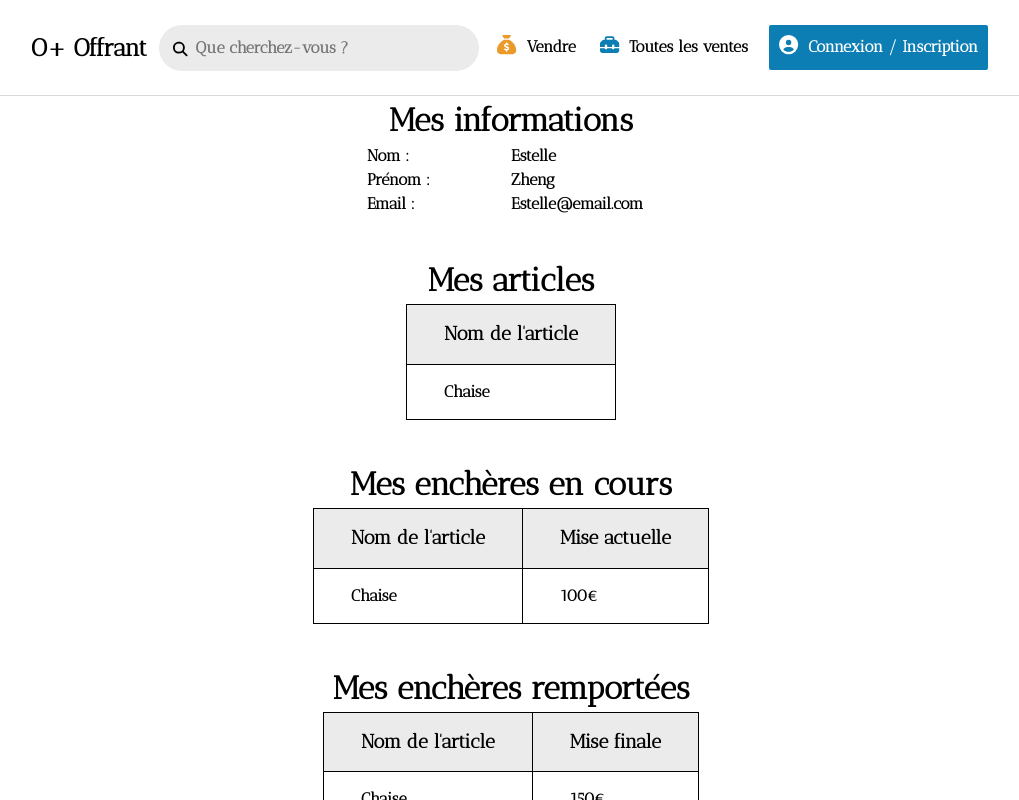
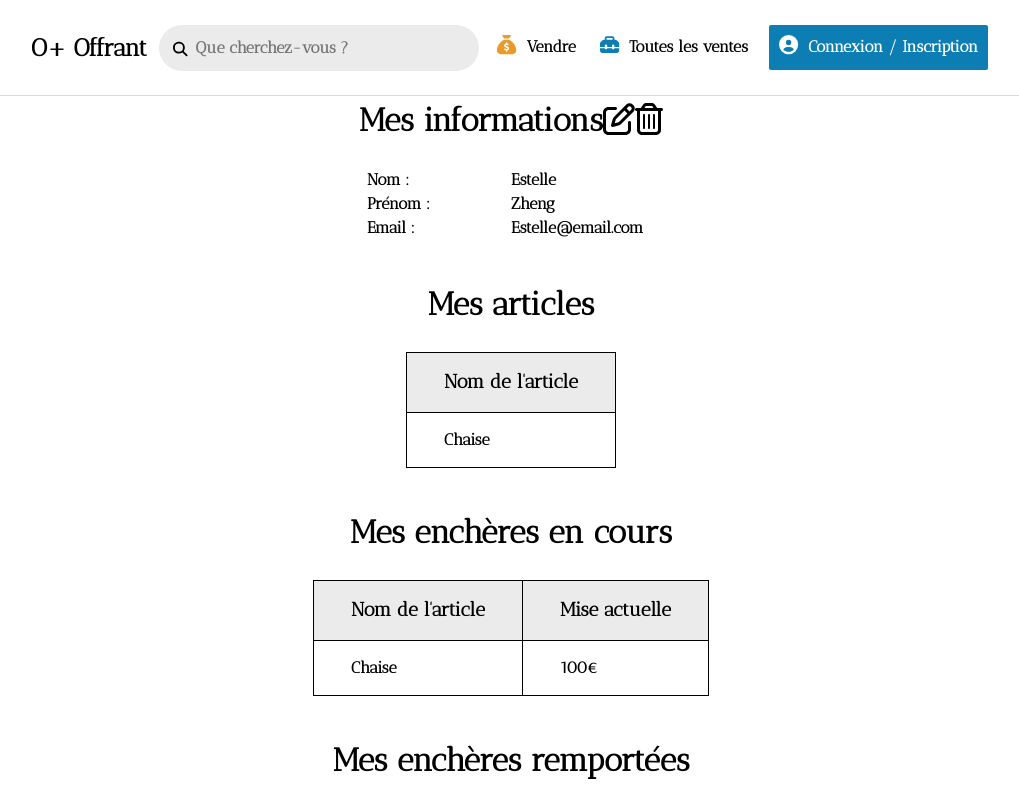
Before and after one commit to Ld-monkey/o-plus-offrant-front-end, a React (Vite) app: page /utilisateur/profil in a window 1280 px wide. Shown: the top 800 px of the page, without its empty margins (129-1148 px from the left). Built offline with nearby package versions, Linux system fonts and the light colour scheme.

Commit message:
add icon for update and delete

```diff
--- a/src/components/Profil/Profil.scss
+++ b/src/components/Profil/Profil.scss
@@ -1,3 +1,7 @@
+section {
+  margin-bottom: 2.5rem;
+}
+
 .user-infos {
   display: flex;
   justify-content: center;
@@ -13,6 +17,6 @@
   }
 }
 
-section {
-  margin-bottom: 2.5rem;
+.section-title {
+  margin-bottom: 1.5rem;
 }
--- a/src/components/Profil/Profil.tsx
+++ b/src/components/Profil/Profil.tsx
@@ -1,10 +1,17 @@
 import { Link } from 'react-router-dom';
+import { FontAwesomeIcon } from '@fortawesome/react-fontawesome';
+
 import './Profil.scss';
+import { faPenToSquare, faTrashCan } from '@fortawesome/free-regular-svg-icons';
 
 function Profile() {
   return (
     <div id="wrapper">
-      <h2>Mes informations</h2>
+      <h2 className="section-title">
+        Mes informations
+        <FontAwesomeIcon icon={faPenToSquare} />
+        <FontAwesomeIcon icon={faTrashCan} />
+      </h2>
       <section className="user-infos">
         <div className="label">
           <span>Nom :</span>
@@ -20,7 +27,7 @@ function Profile() {
       </section>
 
       <section className="my-articles">
-        <h2>Mes articles</h2>
+        <h2 className="section-title">Mes articles</h2>
         <table className="auction-history-table">
           <thead>
             <tr>
@@ -38,7 +45,7 @@ function Profile() {
       </section>
 
       <section className="my-auctions">
-        <h2>Mes enchères en cours</h2>
+        <h2 className="section-title">Mes enchères en cours</h2>
         <table className="auction-history-table">
           <thead>
             <tr>
@@ -58,7 +65,7 @@ function Profile() {
       </section>
 
       <section className="auctions_won">
-        <h2>Mes enchères remportées</h2>
+        <h2 className="section-title">Mes enchères remportées</h2>
         <table className="auction-history-table">
           <thead>
             <tr>
```
